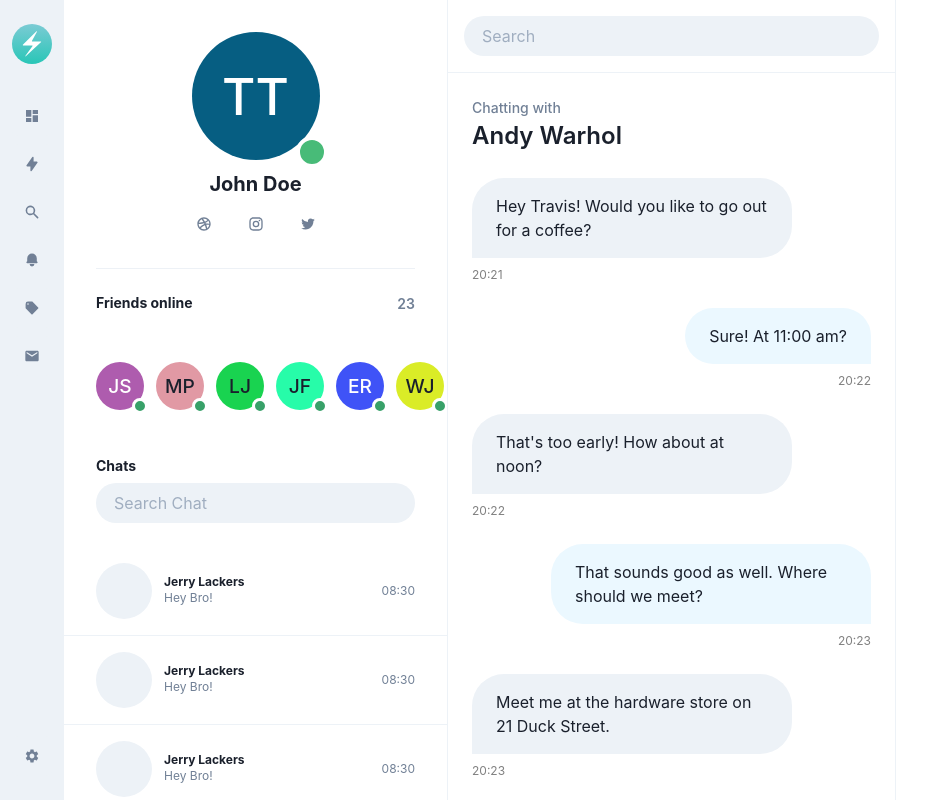
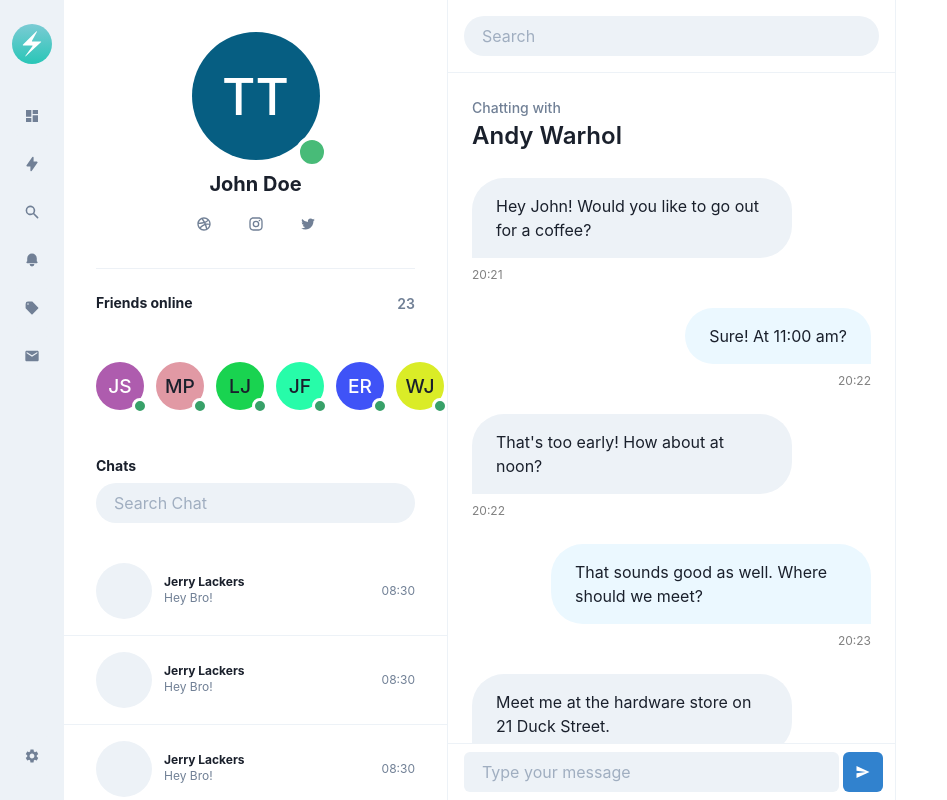
Before and after one commit to amatureApe/chakra-chat-app, a Next.js app in the folder chat-app/: page / in a window 1280 px wide. Shown: the whole page, without its empty margins (0-947 px from the left). Built offline with nearby package versions, Linux system fonts and the light colour scheme.

Commit message:
add Send Message input

```diff
--- a/chat-app/components/Chat/index.tsx
+++ b/chat-app/components/Chat/index.tsx
@@ -1,9 +1,10 @@
-import { Flex, HStack, Input, Stat, StatLabel, StatNumber } from '@chakra-ui/react'
+import { Flex, HStack, Input, Stat, StatLabel, StatNumber, IconButton } from '@chakra-ui/react'
 import ChatBubble from './ChatBubble'
+import { IoMdSend } from 'react-icons/io'
 
 const messages = [
   {
-    message: "Hey Travis! Would you like to go out for a coffee?",
+    message: "Hey John! Would you like to go out for a coffee?",
     from: "others",
     dateSent: "20:21"
   },
@@ -74,6 +75,17 @@ const Chat = () => {
           />
         ))}
       </Flex>
+      <Flex
+        pl={4} pr={2} py={2} borderTopColor="gray.100" borderTopWidth={1}
+      >
+        <Input variant="filled" placeholder="Type your message" />
+        <IconButton
+          mx={1}
+          colorScheme="blue"
+          aria-label="Send message"
+          icon={<IoMdSend />}
+        />
+      </Flex>
     </Flex>
   )
 }
```
